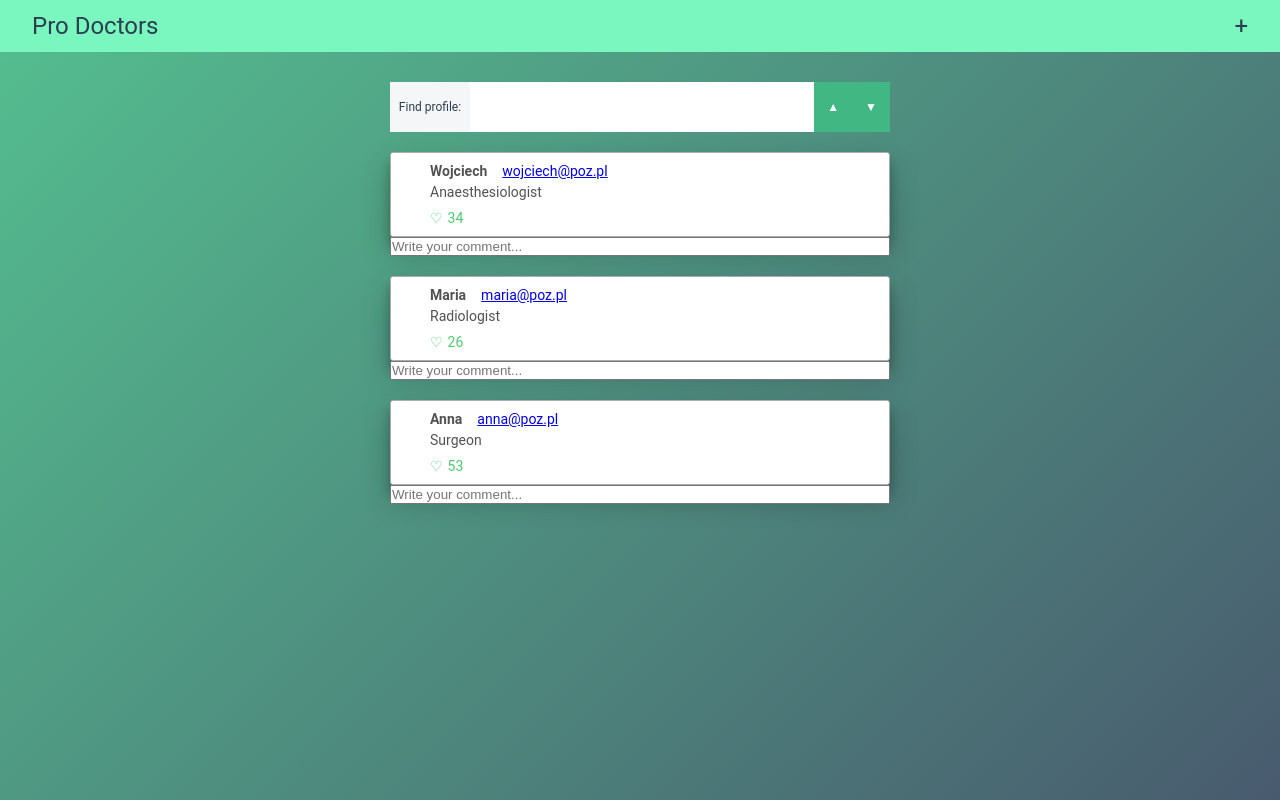
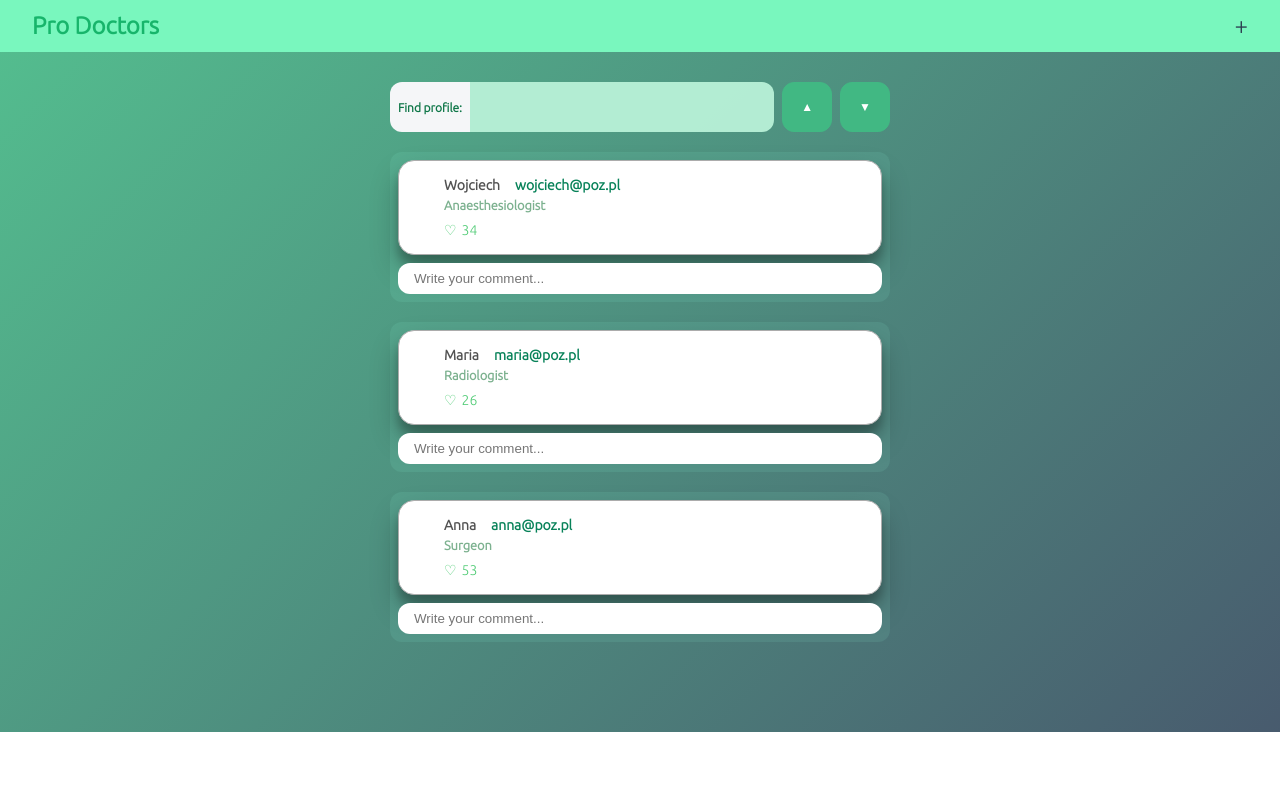
Before and after one commit to elhamhashemii/vue_test2, a Vue app: page / in a window 1280 px wide. Built offline with nearby package versions, Linux system fonts and the light colour scheme; some icons are missing.

Commit message:
UI Improvement

```diff
--- a/src/App.vue
+++ b/src/App.vue
@@ -1,7 +1,7 @@
 <template>
   <div id="app">
     <div class="flex-row header p-md">
-      <p>Pro Doctors</p>
+      <p class="title">Pro Doctors</p>
       <p @click="showAddNewProfileHandler" class="add-new">+</p>
     </div>
     <div class="section" v-if="!showAddNewProfile">
@@ -114,18 +114,19 @@ export default {
 </script>
 
 <style>
+@import url("https://fonts.googleapis.com/css2?family=Ubuntu:wght@300&display=swap");
 * {
   margin: 0;
   padding: 0;
   box-sizing: border-box;
 }
 #app {
-  font-family: "Roboto", helvetica, arial, sans-serif;
+  font-family: "Ubuntu", sans-serif;
   text-align: center;
   color: #2c3e50;
   padding-bottom: 60px;
   position: relative;
-  height: 100vh;
+  height: fit-content;
   background: linear-gradient(
     135deg,
     rgba(65, 184, 131, 0.9),
@@ -137,14 +138,21 @@ export default {
 
 button {
   display: block;
-  padding: 1em;
+  padding: 0.3em 1.5em;
   width: 100%;
   background-color: #41b883;
   border: 1px solid #41b883;
+  border-radius: 12px;
+  margin-left: 0.5rem;
   color: #fff;
   cursor: pointer;
   font-size: 0.5em;
   font-weight: 600;
+}
+
+.add-btn {
+  padding: 1rem;
+  margin: 0;
 }
 
 .content {
@@ -194,8 +202,10 @@ button {
   align-items: center;
   justify-content: center;
   font-size: 12px;
-
+  border-radius: 12px 0 0 12px;
   background: #f5f6f8;
+  color: #0d7647;
+  font-weight: bold;
 }
 
 .input {
@@ -205,11 +215,14 @@ button {
   color: #8f8f8f;
   font-size: 1rem;
   outline: none;
+  border-radius: 0 12px 12px 0;
+  background-color: #b6efd5f9;
 }
 
 .invalid {
   color: red;
-  border: 1px solid red;
+  /* border: 1px solid red; */
+  background-color: rgb(255, 157, 157);
 }
 
 .invalid-msg {
@@ -249,6 +262,9 @@ button {
   padding: 1rem;
   font-size: 0.8rem;
   text-align: start;
+  border-radius: 12px;
+  color: #0d7647;
+  font-weight: bold;
 }
 
 .checkbox-item {
@@ -260,12 +276,17 @@ button {
 
 /* UI improvement */
 
-.header {
+.header,
+.add-new-header {
   width: 100%;
   color: #2c3e50;
   justify-content: space-between;
   padding: 0.75rem 2rem;
   background-color: #79f7be;
+}
+
+.add-new-header {
+  border-radius: 12px;
 }
 
 .m-md {
@@ -275,4 +296,22 @@ button {
 .add-new {
   cursor: pointer;
 }
+
+.justify-between {
+  justify-content: space-between;
+}
+
+.specialization {
+  border-radius: 12px;
+}
+
+.checkbox-label {
+  color: #2a9867;
+  font-weight: bold;
+}
+
+.title {
+  color: rgb(23, 181, 107);
+  font-weight: bold;
+}
 </style>
--- a/src/components/AddNewProfile.vue
+++ b/src/components/AddNewProfile.vue
@@ -1,6 +1,6 @@
 <template>
   <div class="section">
-    <p class="header p-md flex-row">
+    <p class="add-new-header p-md flex-row">
         <span>add new profile</span>
         <span class="add-new" @click="$emit('closeAddNew')">x</span>
     </p>
@@ -28,7 +28,7 @@
     <span class="invalid-msg" v-if="email !== '' && !validateEmail"
       >Invalid email address</span
     >
-    <div class="bg-white">
+    <div class="bg-white specialization">
       <div class="checkbox">Specialisation:</div>
       <div class="p-md flex-column">
         <div class="checkbox-item">
@@ -39,7 +39,7 @@
             value="Surgeon"
             v-model="checkedSpecialisations"
           />
-          <label for="Surgeon" class="p-md">Surgeon</label>
+          <label for="Surgeon" class="p-md checkbox-label">Surgeon</label>
         </div>
 
         <div class="checkbox-item">
@@ -50,7 +50,7 @@
             value="Radiologist"
             v-model="checkedSpecialisations"
           />
-          <label for="Radiologist" class="p-md">Radiologist</label>
+          <label for="Radiologist" class="p-md checkbox-label">Radiologist</label>
         </div>
 
         <div class="checkbox-item">
@@ -61,7 +61,7 @@
             value="Cardiologist"
             v-model="checkedSpecialisations"
           />
-          <label for="Cardiologist" class="p-md">Cardiologist</label>
+          <label for="Cardiologist" class="p-md checkbox-label">Cardiologist</label>
         </div>
         <div class="checkbox-item">
           <input
@@ -71,7 +71,7 @@
             value="Psychiatrist"
             v-model="checkedSpecialisations"
           />
-          <label for="Psychiatrist" class="p-md">Psychiatrist</label>
+          <label for="Psychiatrist" class="p-md checkbox-label">Psychiatrist</label>
         </div>
         <div class="checkbox-item">
           <input
@@ -81,14 +81,14 @@
             value="Dermatologist"
             v-model="checkedSpecialisations"
           />
-          <label for="Dermatologist" class="p-md">Dermatologist</label>
+          <label for="Dermatologist" class="p-md checkbox-label">Dermatologist</label>
         </div>
       </div>
     </div>
     <div v-if="formError" class="invalid-msg">
       Please complete the form correctly
     </div>
-    <button @click="addNewProfile">Add</button>
+    <button class="add-btn" @click="addNewProfile">Add</button>
   </div>
 </template>
 
--- a/src/components/ProfileCard.vue
+++ b/src/components/ProfileCard.vue
@@ -4,7 +4,7 @@
       <DoctorIcon class="avatar" />
       <div class="data">
         <div class="profile-content">
-          <div>
+          <div class="flex-row justify-between">
             <strong>{{ profile.name }}</strong>
             <a :href="profile.email" class="email">{{ profile.email }}</a>
           </div>
@@ -51,8 +51,8 @@ export default {
   display: flex;
   align-items: center;
   border: solid 1px rgb(172, 172, 172);
-  border-radius: 3px;
-  padding: 10px;
+  border-radius: 16px;
+  padding: 1rem;
   font-size: 14px;
   color: rgb(82, 82, 82);
   background-color: #fff;
@@ -72,6 +72,13 @@ export default {
   display: flex;
   flex-direction: column;
   align-items: flex-start;
+  width: 100%;
+}
+
+.profile{
+  background-color: rgba(140, 255, 226, 0.097);
+  padding: 0.5rem;
+  border-radius: 0.75rem;
 }
 
 .profile-content {
@@ -83,10 +90,16 @@ export default {
 
 .email {
   margin-left: 15px;
+  text-decoration: none;
+  color: rgb(8, 130, 89);
+  font-weight: bold;
 }
 
 .description {
   margin-top: 5px;
+  font-size: 0.8rem;
+  color: rgb(124, 177, 143);
+  font-weight: bold;
 }
 
 .likes {
@@ -110,5 +123,10 @@ export default {
 
 .comment-input {
   width: 100%;
+  border-radius: 12px;
+  outline: none;
+  border: none;
+  padding: 0.5rem 1rem;
+  margin-top: 0.5rem;
 }
 </style>
```
